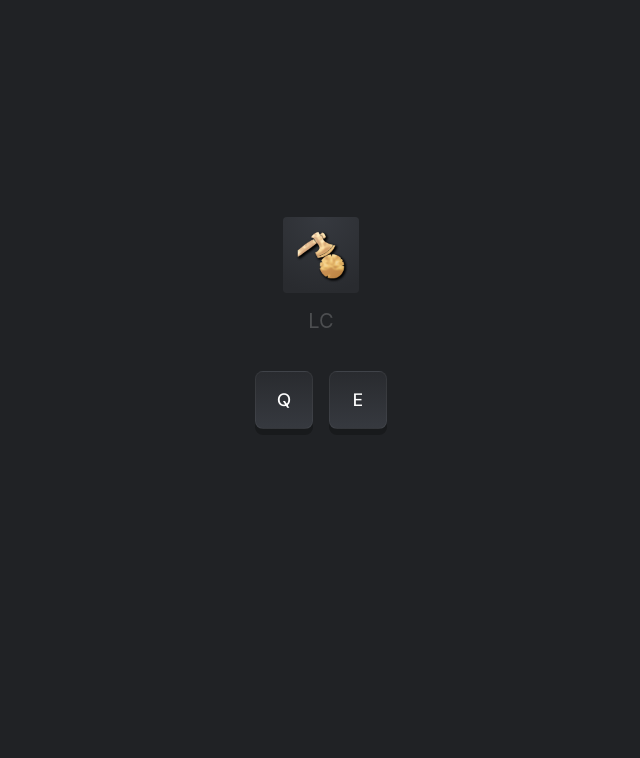
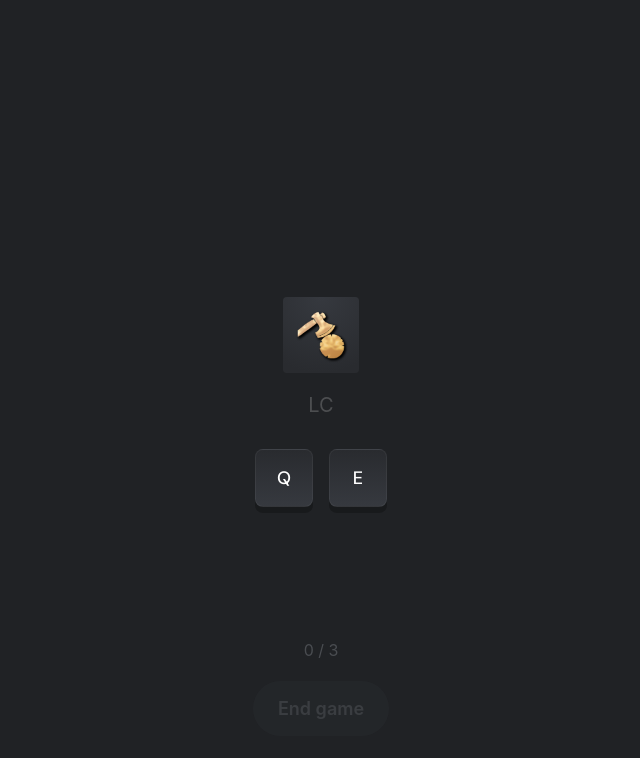
Before and after one commit to alexwidua/aegis, a React (Create React App) app: page / in a window 1280 px wide. Both pictures are taken after a click on the button "Play". Shown: the top 758 px of the page, without its empty margins (319-959 px from the left). Built offline with nearby package versions, Linux system fonts and the light colour scheme; a web font is replaced by a local one.

Commit message:
style: change score styling

```diff
--- a/src/views/GameView.js
+++ b/src/views/GameView.js
@@ -6,19 +6,18 @@ import useStore from '../store/store'
 import styles from './game.module.scss'
 import useGameState from '../hooks/useGameState'
 
-import {
-	SwitchTransition,
-	TransitionGroup,
-	CSSTransition
-} from 'react-transition-group'
+import Button from '../components/ui/Button'
+
+import { TransitionGroup, CSSTransition } from 'react-transition-group'
 /**
  * Default game view. Props take presedence, this is used to display the game preview in the OptionsView component.
  */
 const GameView = () => {
-	const { recipe, score, scoreLimit } = useStore((state) => ({
+	const { recipe, score, scoreLimit, handleGameEnd } = useStore((state) => ({
 		recipe: state.recipe,
 		score: state.score,
-		scoreLimit: state.scoreLimit
+		scoreLimit: state.scoreLimit,
+		handleGameEnd: state.handleGameEnd
 	}))
 	const {
 		firstKey,
@@ -33,7 +32,6 @@ const GameView = () => {
 			className={`${styles.container} ${
 				playerSecondKeyCorrect ? 'scored' : null
 			}`}>
-			{/* <Score score={score} scoreLimit={scoreLimit}/> */}
 			<Prompt
 				name={currentBuilding.name}
 				icon={currentBuilding.icon}
@@ -44,6 +42,12 @@ const GameView = () => {
 				secondKey={secondKey}
 				playerKeyIncorrect={playerKeyIncorrect}
 			/>
+			<div className={styles.bottom}>
+				<Score score={score} scoreLimit={scoreLimit} />
+				<Button onClick={handleGameEnd} tertiary>
+					End game
+				</Button>
+			</div>
 		</div>
 	) : (
 		<div> nothin here mate</div>
@@ -54,21 +58,11 @@ const GameView = () => {
  * Displays the current score and scorelimit (-> indicate how many buildings are left)
  */
 const Score = ({ score, scoreLimit }) => {
-	const gridColumns = scoreLimit === 25 ? 5 : scoreLimit === 50 ? 10 : 20
-
 	return (
-		<div
+		<span
 			className={styles.score}
-			style={{ gridTemplateColumns: `repeat(${gridColumns}, 1fr)` }}>
-			{[...Array(scoreLimit)].map((_, i) => (
-				<span
-					className={`${styles['score-item']} ${
-						score >= i + 1 ? styles.cleared : null
-					}`}
-					key={i}
-				/>
-			))}
-		</div>
+			dangerouslySetInnerHTML={{ __html: `${score} / ${scoreLimit}` }}
+		/>
 	)
 }
 
@@ -79,9 +73,9 @@ const Prompt = ({ name, icon, type }) => {
 	const score = useStore((state) => state.score)
 
 	return (
-		<TransitionGroup>
-			<CSSTransition key={score} timeout={500} classNames="fade">
-				<div className={styles['building-column']}>
+		<>
+			<TransitionGroup>
+				<CSSTransition key={score} timeout={500} classNames="fade">
 					<div
 						className={`
 				${styles['icon-container']}
@@ -93,10 +87,10 @@ const Prompt = ({ name, icon, type }) => {
 							alt={name + ' icon'}
 						/>
 					</div>
-					<div className={styles.name}>{name}</div>
-				</div>
-			</CSSTransition>
-		</TransitionGroup>
+				</CSSTransition>
+			</TransitionGroup>
+			<div className={styles.name}>{name}</div>
+		</>
 	)
 }
 
--- a/src/views/game.module.scss
+++ b/src/views/game.module.scss
@@ -3,6 +3,7 @@
 	display: flex;
 	flex-direction: column;
 	align-items: center;
+	margin-bottom: -100%;
 
 	& div:not(:last-child) {
 		margin-bottom: var(--vertical-gap);
@@ -14,32 +15,16 @@
 }
 
 .score {
-	position: absolute;
-	top: 4rem;
-	display: grid;
-	margin-bottom: 4rem !important;
-	grid-gap: 4px;
-
-	&-item {
-		width: 6px;
-		height: 6px;
-		background: rgba(255, 255, 255, 0.05);
-		border-radius: 2px;
-
-		&.cleared {
-			background: rgba(255, 255, 255, 0.3);
-		}
-	}
+	opacity: 0.2;
 }
 
 .building-column {
 	position: absolute;
-	top: -100%;
+	top: -75%;
 	left: 50%;
 	display: flex;
 	flex-direction: column;
 	align-items: center;
-	transform: translateX(-50%);
 
 	& div:first-child {
 		margin-bottom: calc(var(--vertical-gap) / 2);
@@ -55,11 +40,15 @@
 	height: 100%;
 
 	&-container {
+		position: absolute;
+		z-index: 10;
+		top: -4rem;
+		left: 50%;
 		width: 4rem;
 		height: 4rem;
 		padding: 0.375rem;
 		border-radius: var(--border-radius-sm);
-		transition: background-color 0.2s;
+		transform: translateX(-50%);
 
 		&.economic {
 			background: var(--color-building-economic);
@@ -139,8 +128,15 @@
 	}
 }
 
-.recipes {
-	position: absolute;
-	top: 30%;
+.bottom {
+	position: fixed;
+	bottom: 4rem;
 	display: flex;
+	flex-direction: column;
+	align-items: center;
+	justify-content: center;
+
+	& span:first-child {
+		margin-bottom: calc(var(--vertical-gap) / 1.5);
+	}
 }
```
